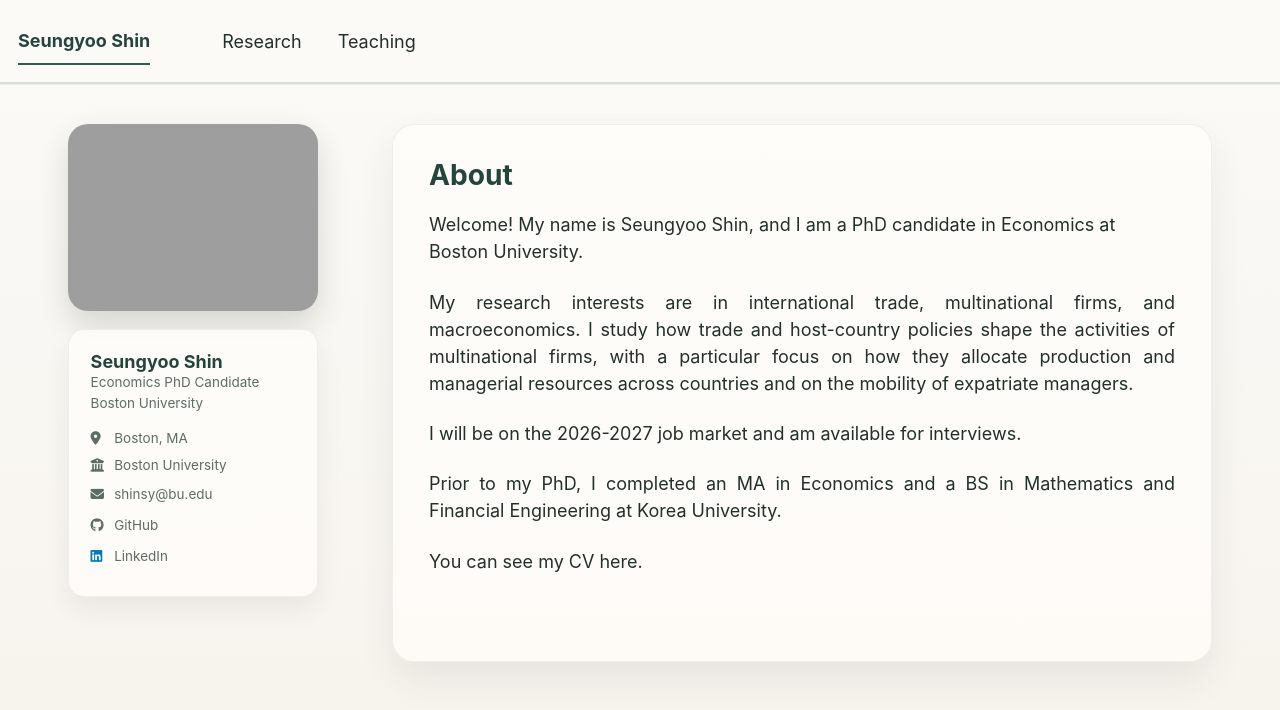
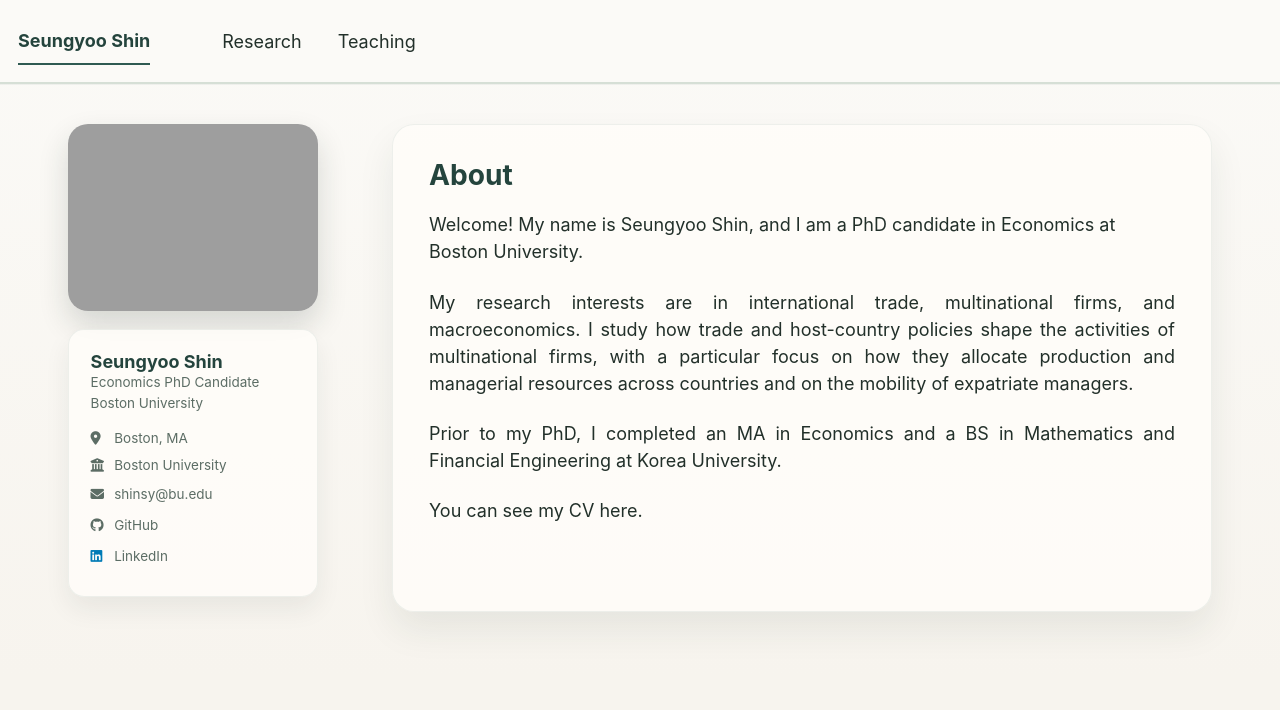
Before and after one commit to SeungyooShin/seungyooshin.github.io, a Jekyll site: the page built from _pages/about.md, in a window 1280 px wide. Shown: the top 710 px of the page. Built offline with Jekyll 4.4.1, drawn with Linux system fonts in a browser that asks for light colours; a script bundle is joined from its source files by our own code; library files that are not in the unit come from our copies.

Commit message:
Remove job market availability statement from About page

```diff
--- a/_pages/about.md
+++ b/_pages/about.md
@@ -15,10 +15,6 @@ My research interests are in international trade, multinational firms, and macro
 </p>
 
 <p style="text-align: justify; text-justify: inter-word;">
-I will be on the 2026-2027 job market and am available for interviews.
-</p>
-
-<p style="text-align: justify; text-justify: inter-word;">
 Prior to my PhD, I completed an MA in Economics and a BS in Mathematics and Financial Engineering at Korea University.
 </p>
 
```
